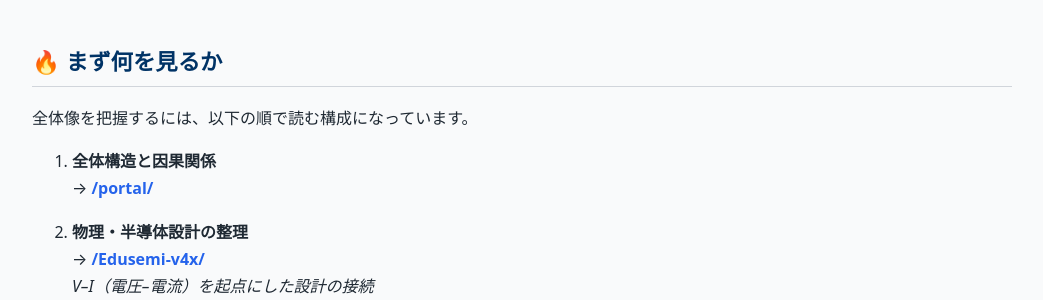
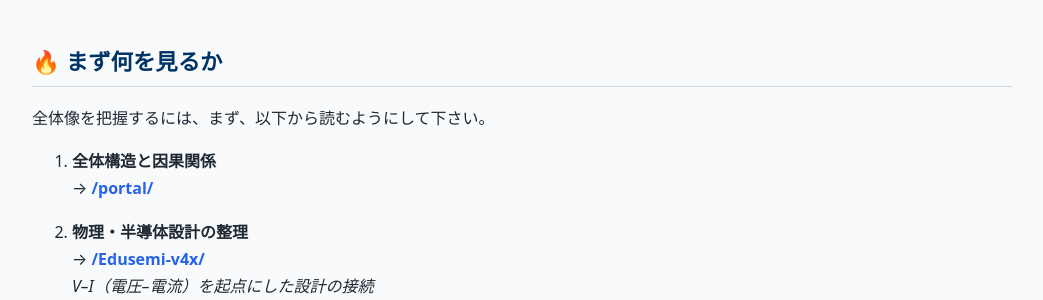
Before and after one commit to Samizo-AITL/Samizo-AITL.github.io, a Jekyll site: the page built from index.md, in a window 1280 px wide. Shown: the part 571-871 px from the top of the page, without its empty margins (118-1161 px from the left). Built offline with Jekyll 4.4.1, drawn with Linux system fonts in a browser that asks for light colours.

Commit message:
Update index.md

```diff
--- a/index.md
+++ b/index.md
@@ -25,7 +25,7 @@ description: Architecture for Integrated Technology Logic ― 物理・デバイ
 ---
 
 ## 🔥 まず何を見るか
-全体像を把握するには、以下の順で読む構成になっています。
+全体像を把握するには、まず、以下から読むようにして下さい。
 
 1. **全体構造と因果関係**
    → [**/portal/**](/portal/)
```
